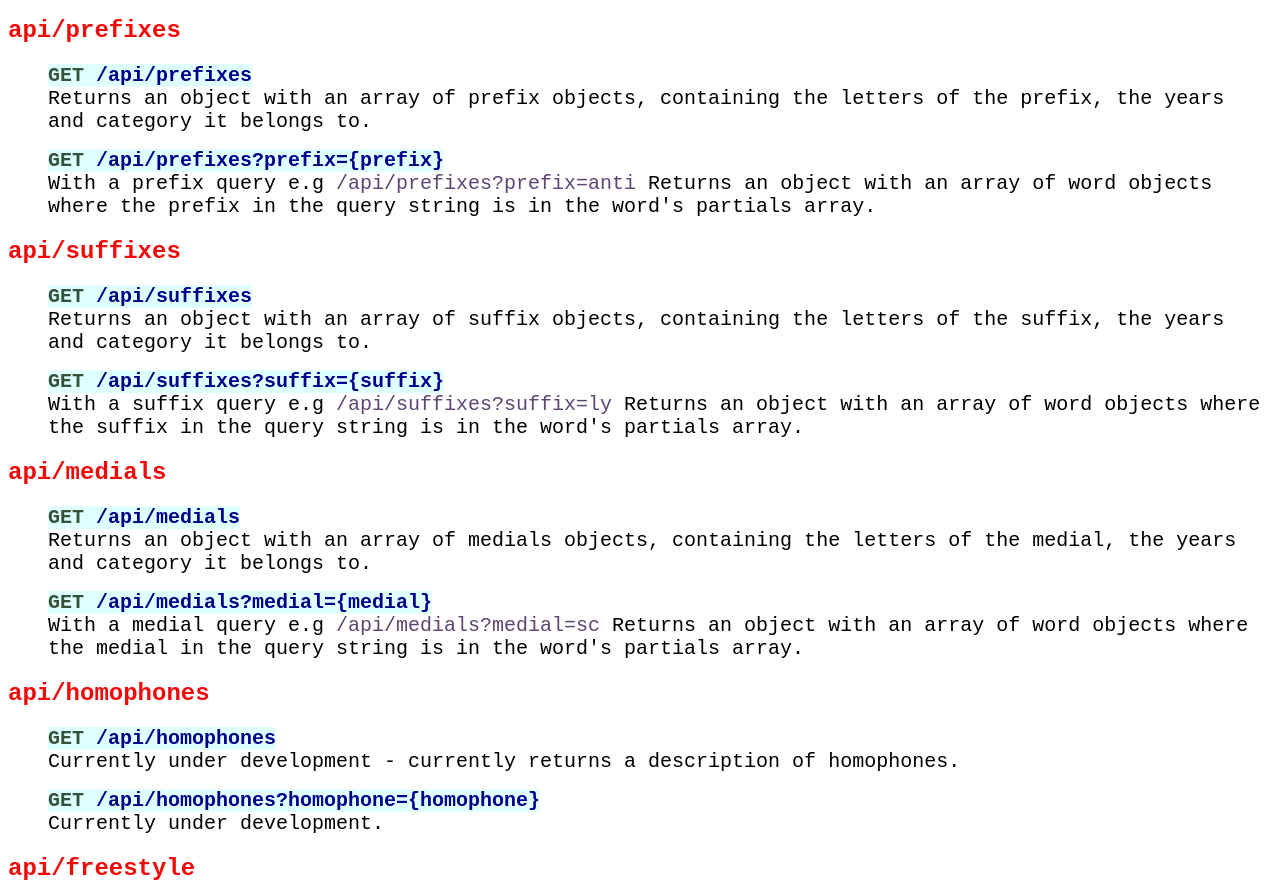
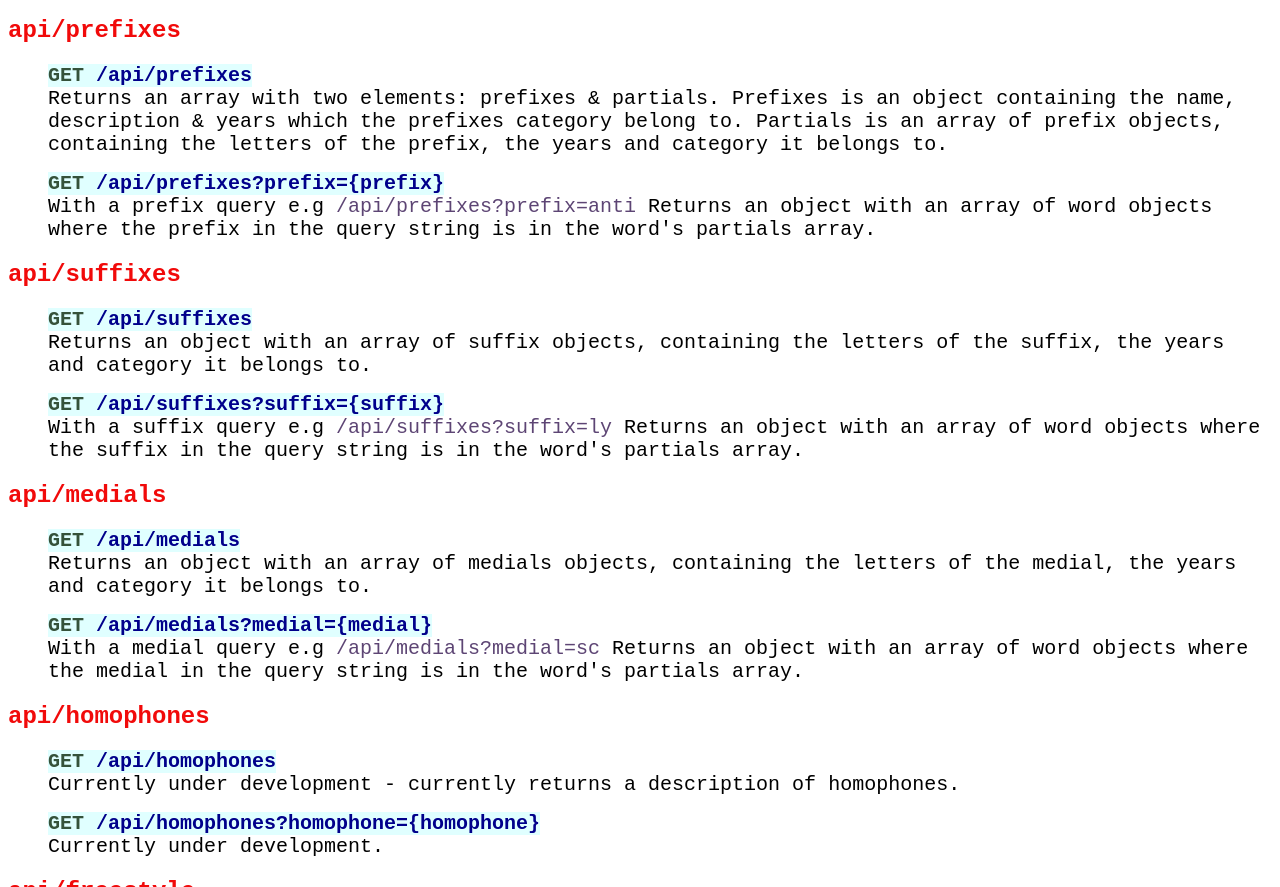
Before and after one commit to Chenerywoman/BE-PT-Project-Spelling-Bee, a website: page public/index.html in a window 1280 px wide. Shown: the part 840-1727 px from the top of the page. Drawn offline with Linux system fonts and the light colour scheme.

Commit message:
amending description of api/prefixes as it now has two values - prefixes - an object with the name & descrpition & partials and array of prefix partial objects.

```diff
--- a/public/index.html
+++ b/public/index.html
@@ -96,7 +96,7 @@
                     <span class="route">/api/prefixes</span>
                 </span>
             </li>
-            <li class="listItem">Returns an object with an array of prefix objects, containing the letters of the prefix, the years and category
+            <li class="listItem">Returns an array with two elements: prefixes & partials.  Prefixes is an object containing the name, description & years which the prefixes category belong to. Partials is an array of prefix objects, containing the letters of the prefix, the years and category
                 it belongs to.</li>
         </ul>
         <ul>
```
